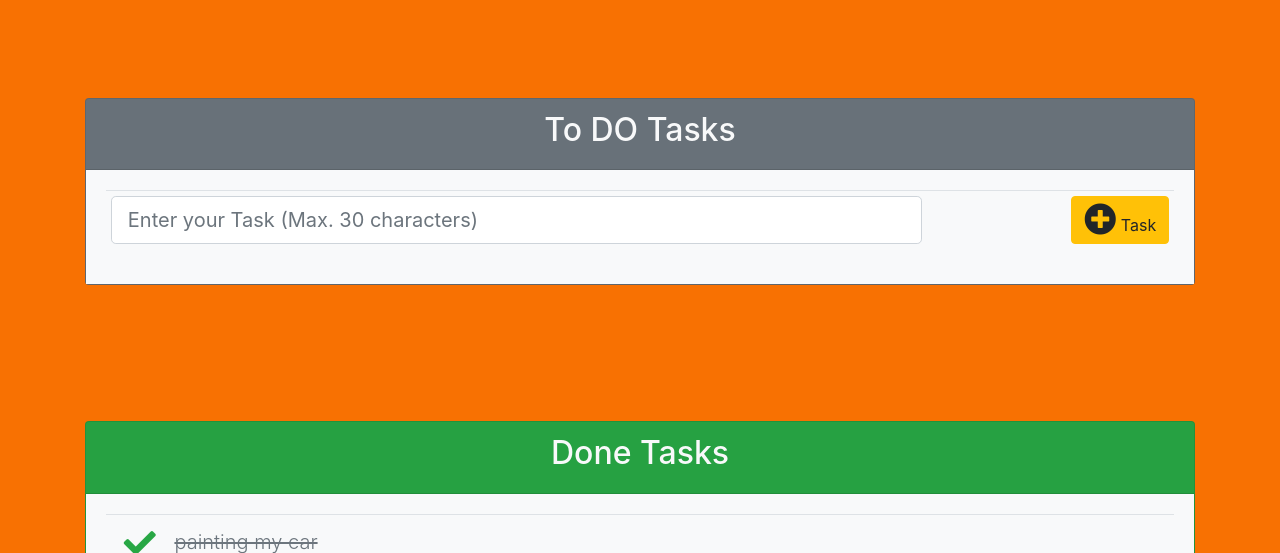
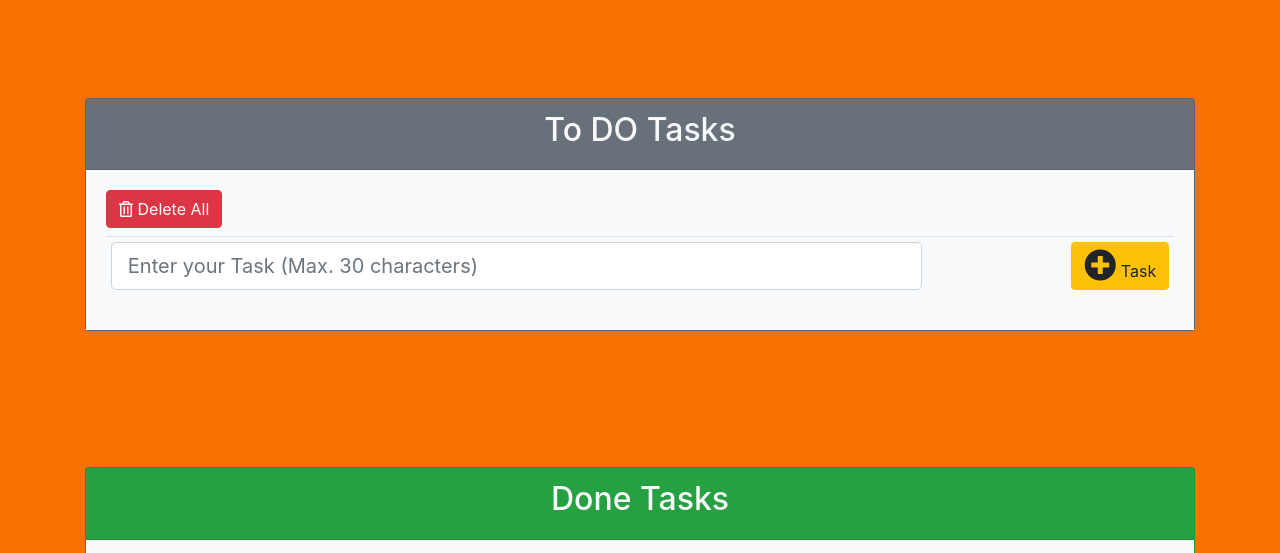
Before and after one commit to mayals/hello-from-May, a Django app: page / in a window 1280 px wide. Shown: the part 94-647 px from the top of the page. Run offline with Django 3.2, Linux system fonts and the light colour scheme; data comes from the database, SQL or seed files in the repository; both versions use the stored data as it was after the commit; some libraries are stand-ins or nearby versions.

Commit message:
coding button of delete all not done tasks

```diff
--- a/src/todo/templates/todo/index.html
+++ b/src/todo/templates/todo/index.html
@@ -16,6 +16,10 @@
     <div class="card bg-secondary text-dark mb-3">
       <div class="card-header"><h2 class="text-light text-center">To DO Tasks</h2></div>
         <div class="card-body bg-light table-responsive">
+
+              <a class="btn btn-danger btn-small float-left mb-2" href="{% url 'todo:tasks_not_done_delete' %}" role="button"><i class="text-light far fa-trash-alt fa-1x"></i>
+                 Delete All
+              </a>
             <table class="table table-hover table-sm">
               <tbody>
                {% comment %}start row  {% endcomment %}
--- a/src/todo/urls.py
+++ b/src/todo/urls.py
@@ -8,5 +8,8 @@ urlpatterns =[
     path('',views.tasks,name='tasks'),
     path('<int:task_id>/', views.change_status, name='change_status'),
     path('delete/<int:task_id>/', views.task_delete, name='task_delete'),
+    path('delete_not_done/', views.tasks_not_done_delete,name='tasks_not_done_delete'),
+
+
     path('edit/<int:task_id>/', views.task_edit, name='task_edit'),
 ]
--- a/src/todo/views.py
+++ b/src/todo/views.py
@@ -75,6 +75,10 @@ def task_delete(request, task_id):
     return redirect('todo:tasks')
 
 
+def tasks_not_done_delete(request):
+    tasks = Task.objects.filter(T_status=False)
+    tasks.delete()
+    return redirect('todo:tasks')
 
 
 def task_edit(request, task_id):
```
Also changed, not shown: src/db.sqlite3.
